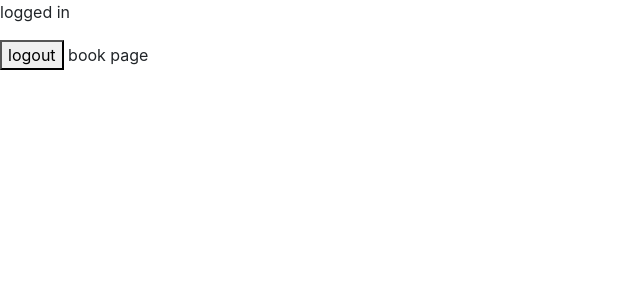
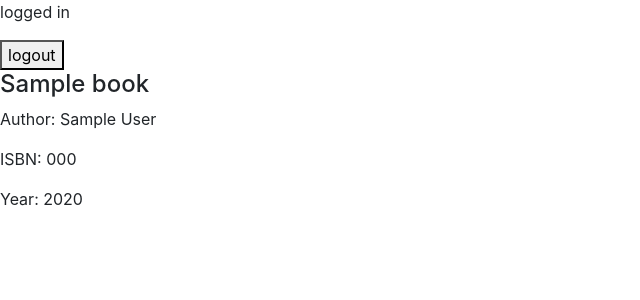
Before and after one commit to rajputd/CS50W, a Flask app: template project1/templates/book.html in a window 1280 px wide. Shown: the top 300 px of the page, without its empty margins (0-640 px from the left). Run offline with Flask 2, Linux system fonts and the light colour scheme; the visitor is signed in with stand-in values (Sample User, id 1); the template is opened without the code that fills it: most values are stand-ins (such as "Sample title", 1, 10 or a date in 2020); some libraries are stand-ins or nearby versions.

Commit message:
Render book data on book page

```diff
--- a/project1/application.py
+++ b/project1/application.py
@@ -116,7 +116,12 @@ def search():
 
 @app.route("/book/<string:bookId>", methods=["GET"])
 def book(bookId):
-    return render_template("book.html")
+    book = Book.get_by_id(db, bookId)
+
+    if book == None:
+        abort(404)
+
+    return render_template("book.html", book=book)
 
 
 @app.route("/api/<string:isbn>", methods=["GET"])
--- a/project1/templates/book.html
+++ b/project1/templates/book.html
@@ -1,5 +1,8 @@
 {% extends "base.html" %}
 
 {% block content %}
-    book page
+    <h4>{{ book.title }}</h4>
+    <p>Author: {{ book.author }}</p>
+    <p>ISBN: {{ book.isbn }}</p>
+    <p>Year: {{ book.year }}</p>
 {% endblock %}
```
Also changed, not shown: project1/Models/Book.py (+18 -0 lines).
